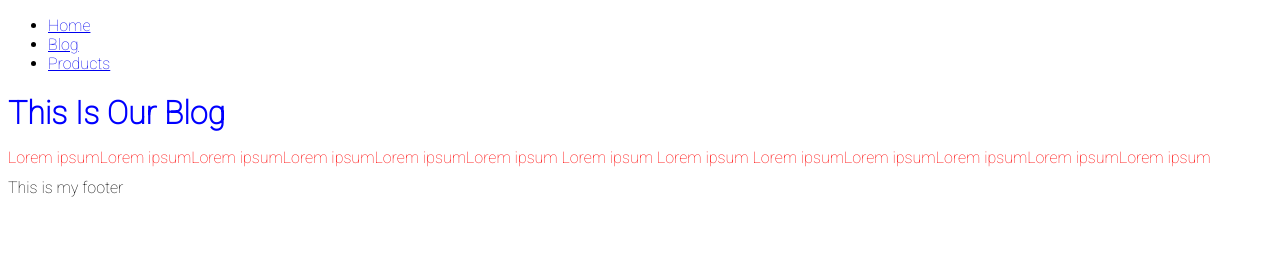
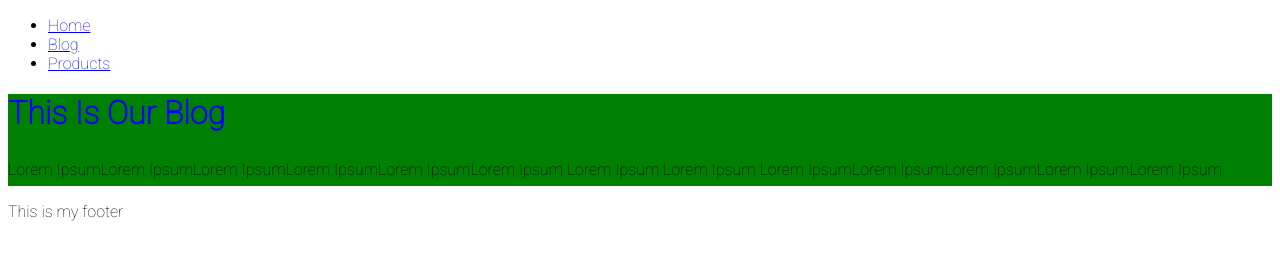
Before and after one commit to daluj/gatsby-tutorial, a Gatsby site: page /blog in a window 1280 px wide. Built offline with nearby package versions, Linux system fonts and the light colour scheme; Gatsby itself is replaced by a stand-in of ours.

Commit message:
css modules

```diff
--- /dev/null
+++ b/src/components/blog.module.css
@@ -0,0 +1,11 @@
+.page {
+  background: green;
+}
+
+.page h1 {
+  color: blue;
+}
+
+.text {
+  text-transform: capitalize;
+}
--- a/src/components/layout.css
+++ b/src/components/layout.css
@@ -14,5 +14,5 @@ p {
 }
 .blog-text {
   color: red;
-  line-height: 0.5;
+  line-height: 2;
 }
--- /dev/null
+++ b/src/components/products.module.css
@@ -0,0 +1,11 @@
+.page {
+  background: yellow;
+}
+
+.page h1 {
+  color: red;
+}
+
+.text {
+  text-transform: uppercase;
+}
--- a/src/pages/blog.js
+++ b/src/pages/blog.js
@@ -1,15 +1,18 @@
 import React from "react"
 import Layout from "../components/Layout"
+import styles from "../components/blog.module.css"
 
 const blog = () => {
   return (
     <Layout>
-      <h1> This is our blog</h1>
-      <p className="blog-text">
-        Lorem ipsumLorem ipsumLorem ipsumLorem ipsumLorem ipsumLorem ipsum Lorem
-        ipsum Lorem ipsum Lorem ipsumLorem ipsumLorem ipsumLorem ipsumLorem
-        ipsum
-      </p>
+      <div className={styles.page}>
+        <h1 className={styles.page.h1}> This is our blog</h1>
+        <p className={styles.text}>
+          Lorem ipsumLorem ipsumLorem ipsumLorem ipsumLorem ipsumLorem ipsum
+          Lorem ipsum Lorem ipsum Lorem ipsumLorem ipsumLorem ipsumLorem
+          ipsumLorem ipsum
+        </p>
+      </div>
     </Layout>
   )
 }
```
Also changed, not shown: src/pages/products.js (+7 -1 lines).
